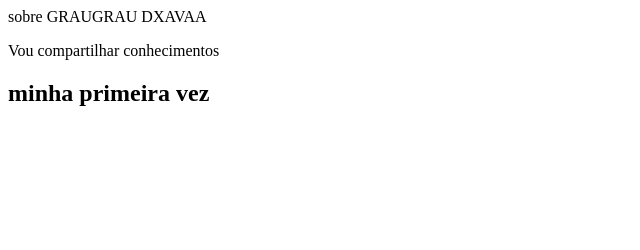
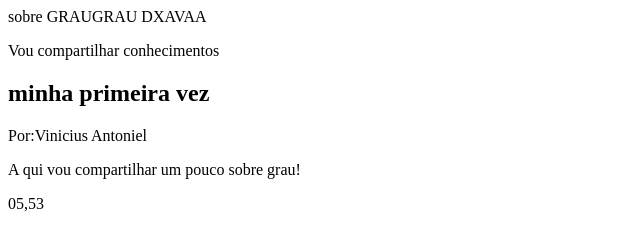
Before and after one commit to foguinho01-droid/foguinho, a plain HTML site: page index.html in a window 1280 px wide. Shown: the whole page, without its empty margins (0-640 px from the left). Drawn offline with Linux system fonts and the light colour scheme.

Commit message:
Add files via upload

```diff
--- a/index.html
+++ b/index.html
@@ -12,7 +12,12 @@
         <p>Vou compartilhar conhecimentos</p>
 
         <h2>minha primeira vez</h2>
-        <p></p>
+        <p>Por:Vinicius Antoniel</p>
+        <p>A qui vou compartilhar um pouco sobre grau!</p>
 
     </body>
 </html>
+
+
+
+05,53
```
